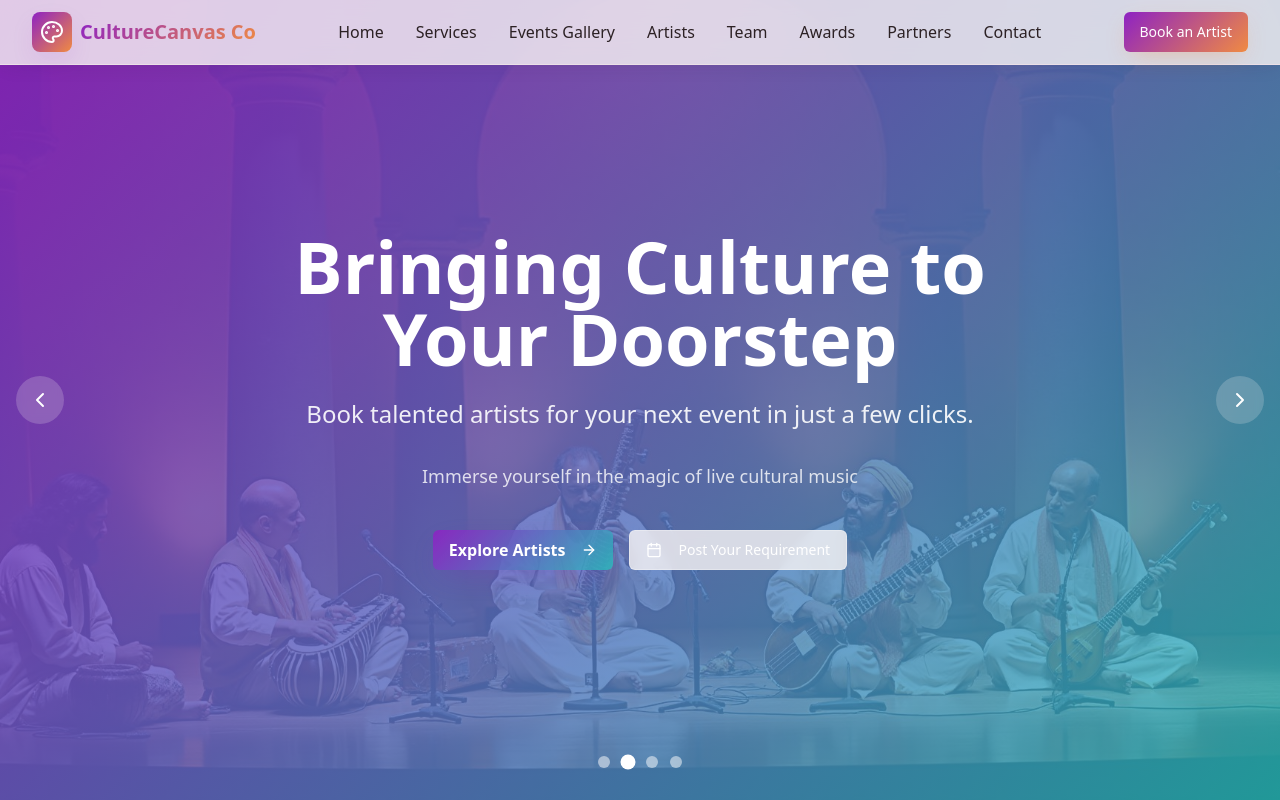
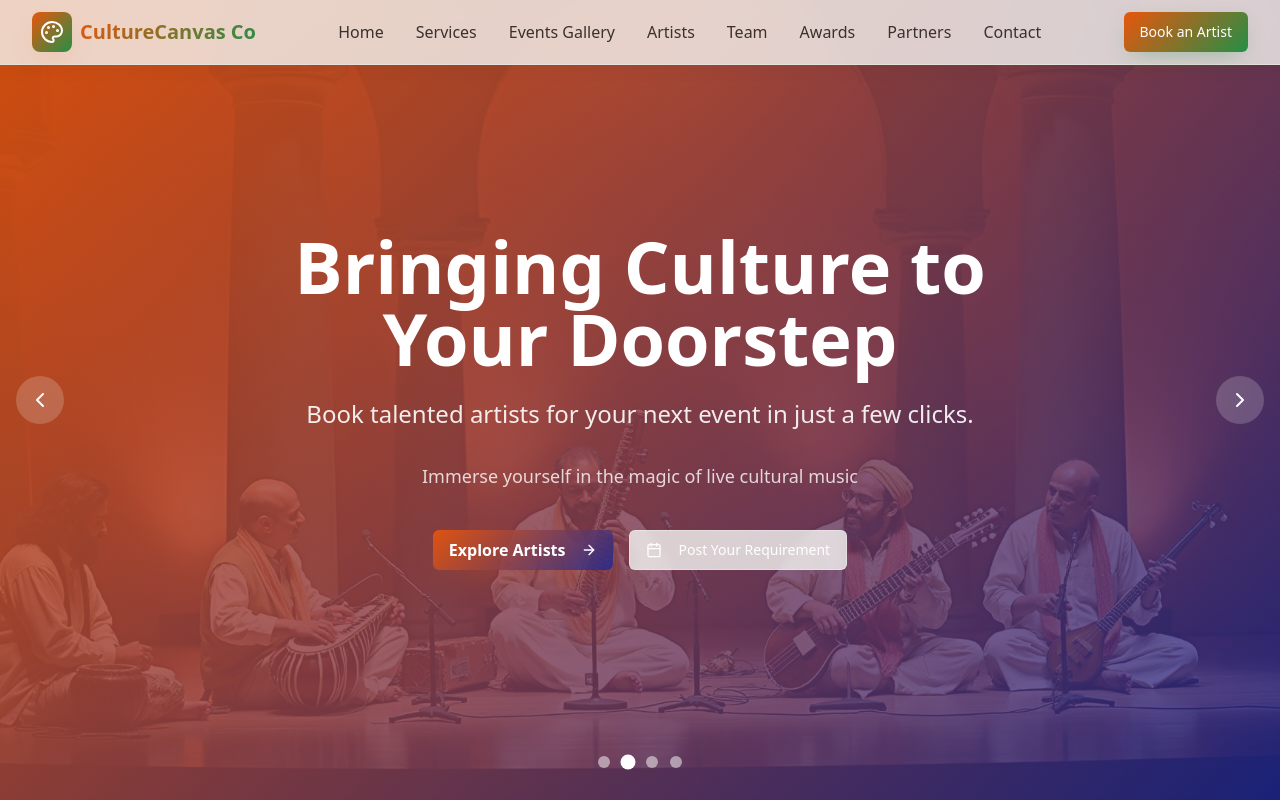
Before and after one commit to Soumyamooda/culture-canvas-co, a React (Vite) app: page / in a window 1280 px wide. Shown: the top 800 px of the page. Built offline with nearby package versions, Linux system fonts and the light colour scheme.

Commit message:
Refactor: Update color palette
Update the website's color palette to use elegant and traditional colors that represent Indian art and culture, reflecting the nation's diversity. This change moves away from the previous gradient-heavy scheme.

```diff
--- a/src/index.css
+++ b/src/index.css
@@ -8,43 +8,43 @@ All colors MUST be HSL.
 
 @layer base {
   :root {
-    /* Cultural Arts Inspired Design System */
-    --background: 355 20% 97%;
-    --foreground: 340 15% 15%;
+    /* Traditional Indian Cultural Design System */
+    --background: 42 15% 96%;
+    --foreground: 20 14% 20%;
 
     --card: 0 0% 100%;
-    --card-foreground: 340 15% 15%;
+    --card-foreground: 20 14% 20%;
 
     --popover: 0 0% 100%;
-    --popover-foreground: 340 15% 15%;
+    --popover-foreground: 20 14% 20%;
 
-    /* Deep Cultural Purple - Main Brand */
-    --primary: 280 70% 45%;
+    /* Deep Saffron - Sacred & Spiritual */
+    --primary: 20 90% 48%;
     --primary-foreground: 0 0% 100%;
-    --primary-glow: 280 60% 65%;
+    --primary-glow: 20 85% 65%;
 
-    /* Warm Cultural Orange */
-    --secondary: 25 85% 60%;
-    --secondary-foreground: 340 15% 15%;
+    /* Royal Emerald - Nature & Prosperity */
+    --secondary: 140 60% 35%;
+    --secondary-foreground: 0 0% 100%;
 
-    /* Soft Cream */
-    --muted: 45 30% 95%;
-    --muted-foreground: 340 15% 45%;
+    /* Warm Cream - Heritage */
+    --muted: 42 25% 93%;
+    --muted-foreground: 20 14% 50%;
 
-    /* Golden Accent */
-    --accent: 45 90% 65%;
-    --accent-foreground: 340 15% 15%;
+    /* Golden Marigold - Celebration */
+    --accent: 48 95% 55%;
+    --accent-foreground: 20 14% 20%;
 
-    /* Cultural Teal */
-    --tertiary: 180 65% 45%;
+    /* Deep Indigo - Wisdom & Depth */
+    --tertiary: 235 65% 35%;
     --tertiary-foreground: 0 0% 100%;
 
     --destructive: 0 84.2% 60.2%;
     --destructive-foreground: 210 40% 98%;
 
-    --border: 320 20% 90%;
-    --input: 320 20% 94%;
-    --ring: 280 70% 45%;
+    --border: 42 15% 88%;
+    --input: 42 15% 92%;
+    --ring: 20 90% 48%;
 
     /* Gradients */
     --gradient-primary: linear-gradient(135deg, hsl(var(--primary)), hsl(var(--primary-glow)));
```
